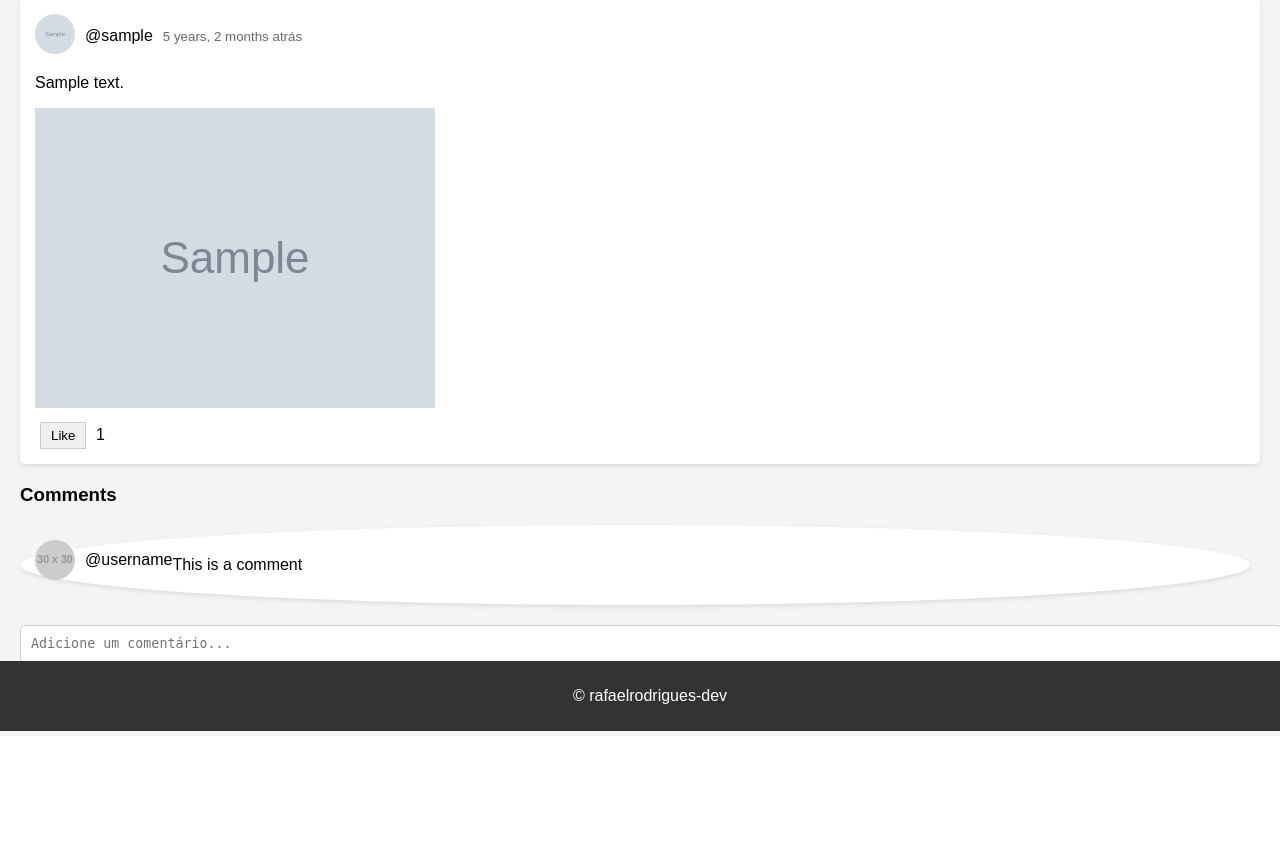
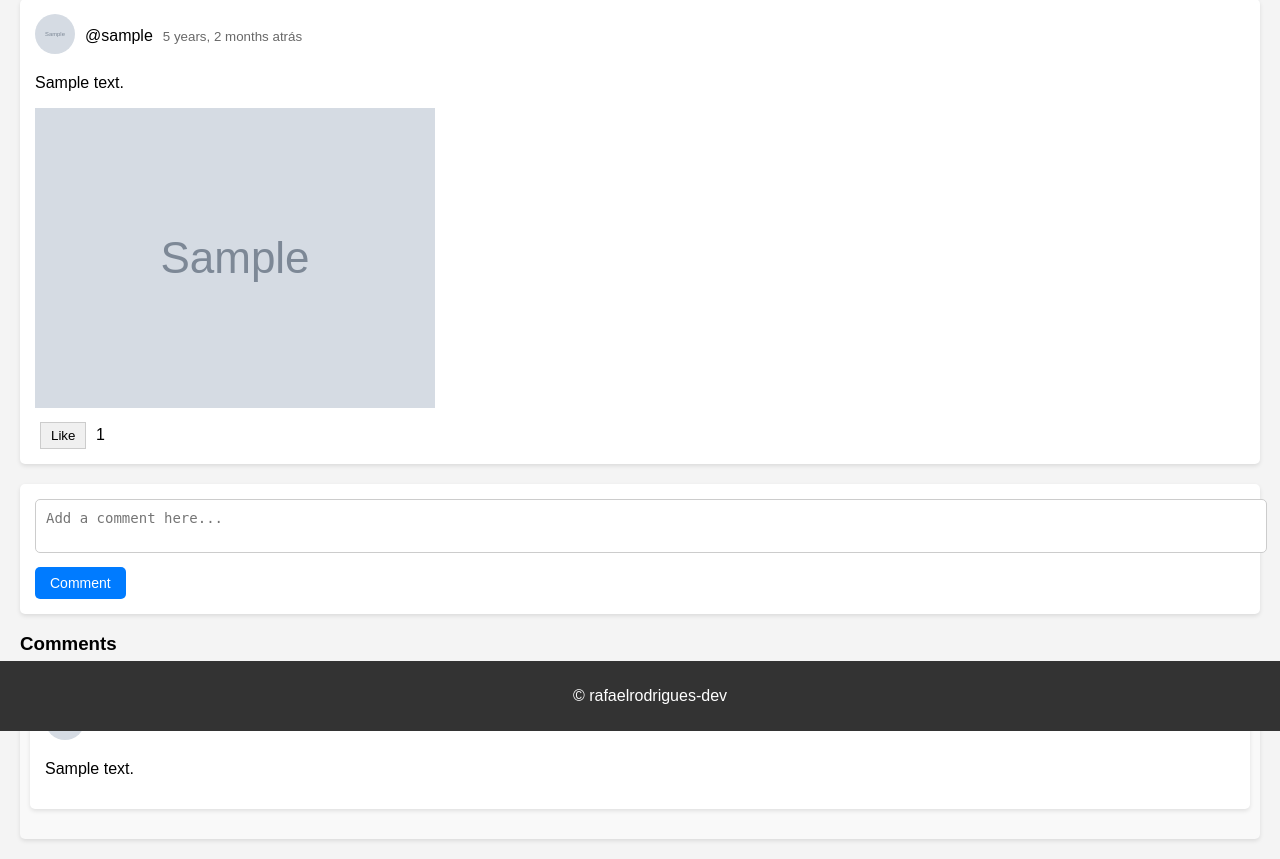
Before and after one commit to rafaelrodrigues-dev/social-network, a Django app: page /p/1/ in a window 1280 px wide. Shown: the part 69-928 px from the top of the page. Before the commit the page ends 800 px from the top, so only its background shows below. Run offline with Django 5.2, Linux system fonts and the light colour scheme; tables that the repository leaves empty hold one stand-in row (values such as "Sample post"); grey boxes marked "Sample" are stand-in pictures; grey boxes labelled with a size stand in for pictures from a placeholder-image service; some libraries are stand-ins or nearby versions.

Commit message:
Improve the style of the comments section and adjust the display logic in the post detail

```diff
--- a/base_static/global/css/styles.css
+++ b/base_static/global/css/styles.css
@@ -73,7 +73,7 @@ footer {
     margin-bottom: 10px;
 }
 
-.post-header img, .post-detail {
+.post-header img {
     border-radius: 50%;
     margin-right: 10px;
 }
@@ -121,40 +121,43 @@ footer {
 }
 
 .comments {
-    margin-top: 15px;
+    margin-top: 20px;
+    padding: 10px;
+    background-color: #f9f9f9;
+    border-radius: 5px;
+    box-shadow: 0 2px 4px rgba(0, 0, 0, 0.1);
 }
 
-.comment {
-    display: flex;
-    align-items: center;
-    margin-bottom: 10px;
-}
-
-.comment img {
-    border-radius: 50%;
-    margin-right: 10px;
+.comment-form {
+    margin-top: 20px;
+    padding: 15px;
+    background-color: #fff;
+    border-radius: 5px;
+    box-shadow: 0 2px 4px rgba(0, 0, 0, 0.1);
 }
 
 .comment-form textarea {
     width: 100%;
     padding: 10px;
-    margin-top: 10px;
     border-radius: 5px;
     border: 1px solid #ccc;
+    resize: none;
+    font-size: 14px;
 }
 
 .comment-form button {
     margin-top: 10px;
-    padding: 5px 10px;
+    padding: 8px 15px;
     border: none;
-    background-color: #28a745;
+    background-color: #007bff;
     color: #fff;
-    border-radius: 3px;
+    border-radius: 5px;
     cursor: pointer;
+    font-size: 14px;
 }
 
 .comment-form button:hover {
-    background-color: #218838;
+    background-color: #0056b3;
 }
 
 .register-form, .login-form {
--- a/publications/templates/publications/pages/publication-detail.html
+++ b/publications/templates/publications/pages/publication-detail.html
@@ -3,20 +3,34 @@
 <main>
         {% include "publications/partials/publication.html" %}
 
-        <h3>Comments</h3>
-        <section class=" post-detail comments">
-                <div class="post-header comment">
-                    <img src="https://placehold.co/30x30" alt="">
-                    <div><span>@username</span></div>
-                </div>
-                    <div><p> This is a comment</p></div>
-        </section>
         <div class="comment-form">
-            <form method="post" action="">
+            <form method="post" action="{% url "publications:comment" publication.id %}">
                 {% csrf_token %}
-                <textarea name="content" placeholder="Adicione um comentário..." required></textarea>
+                <textarea name="text" placeholder="Add a comment here..." required></textarea>
                 <button type="submit">Comment</button>
             </form>
         </div>
+        <h3>Comments</h3>
+        <section class="comments">
+            {% for comment in comments.all %}
+                <div class="post">
+                    <div class="post-header">
+                        <a href="{% url "profiles:profile" publication.author.username %}" class="post-profile-user-link">
+                            {% if comment.author.profile.picture %}
+                                <img src="{{ comment.author.profile.picture.url }}" alt="Profile picture">
+                            {% else %}
+                                <img src="https://placehold.co/40x40" alt="">
+                            {% endif %}
+                        </a>
+                        <a href="{% url "profiles:profile" comment.author.username %}" class="post-profile-user-link">
+                            <span>@{{ comment.author.username }}</span>
+                        </a>
+                        <small>{{ comment.created_at|timesince }} atrás</small>
+                    </div>
+                    <div><p>{{ comment.text }}</p></div>
+                </div>
+            {% endfor %}
+        </section>
+
 </main>
 {% endblock content %}
--- a/publications/views.py
+++ b/publications/views.py
@@ -6,15 +6,17 @@ from django.urls import reverse
 from django.contrib.auth.decorators import login_required
 
 def home(request):
-    publications = Publication.objects.all()
+    publications = Publication.objects.all().order_by('id')
     return render(request,'publications/pages/home.html',{
         'publications':publications
         })
 
 def publication_detail(request,pk):
     publication = get_object_or_404(Publication,pk=pk)
+    comments = Comment.objects.filter(publication=publication,).order_by('-id')
     return render(request,'publications/pages/publication-detail.html',{
         'publication':publication,
+        'comments':comments,
         'is_detail':True,
     })
 
```
